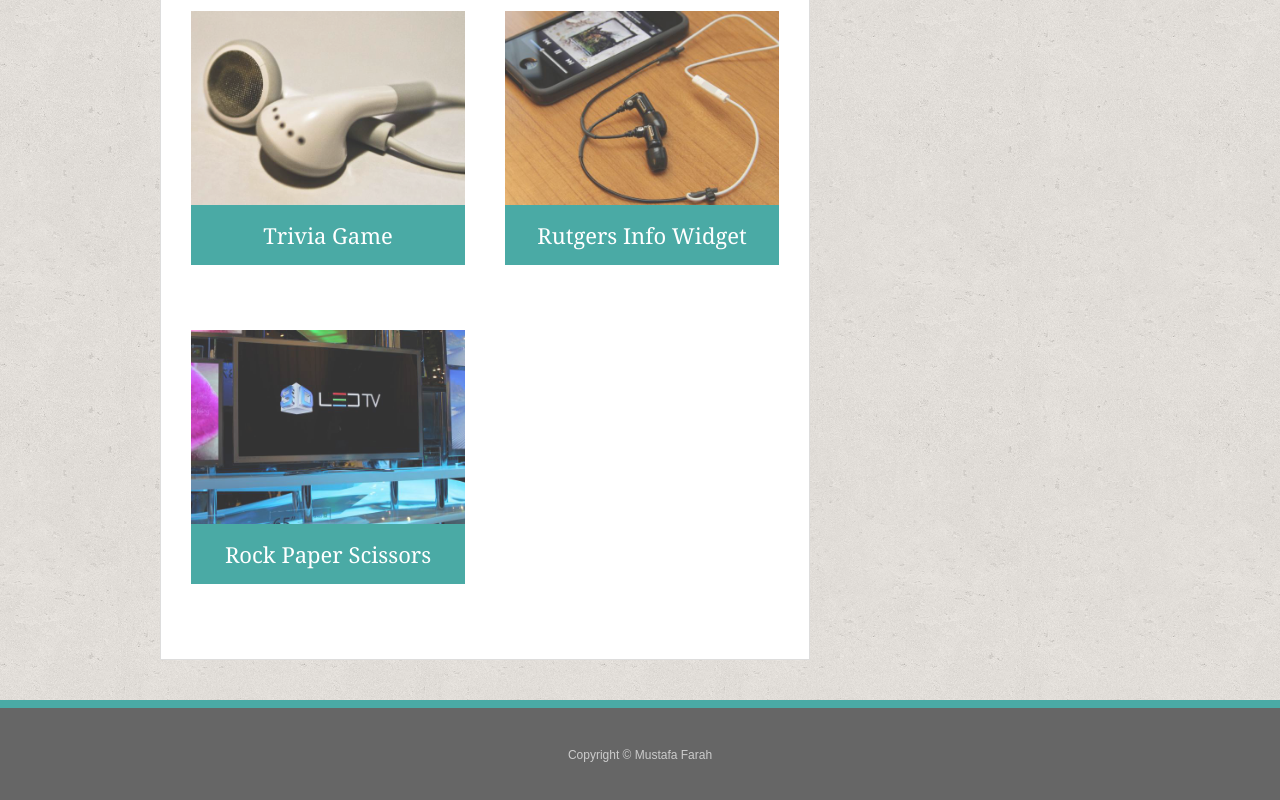
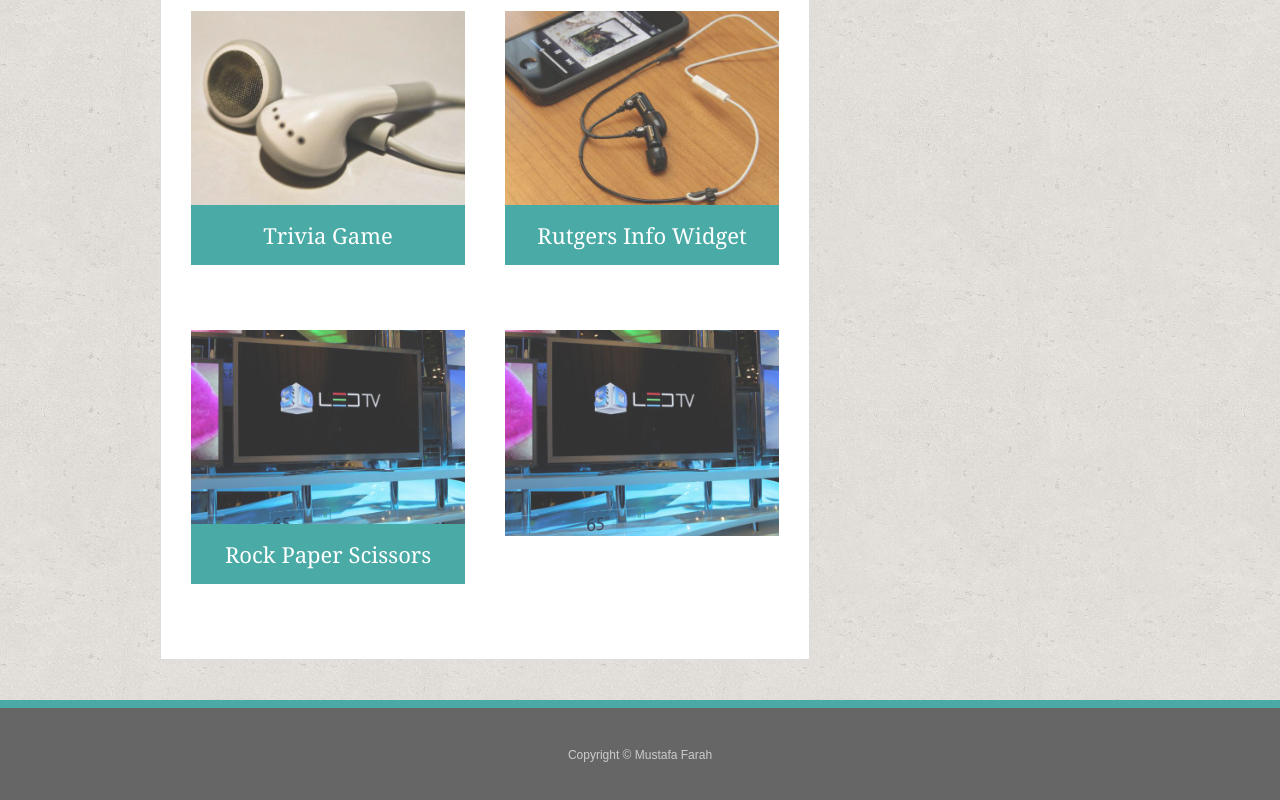
Before and after one commit to mustafa15ali/Responsive-Portfolio, a plain HTML site: page portfolio.html in a window 1280 px wide. Shown: the part 581-1381 px from the top of the page. Drawn offline with Linux system fonts and the light colour scheme; files whose address does not match are found by name.

Commit message:
changed pictures out

```diff
--- a/portfolio.html
+++ b/portfolio.html
@@ -50,6 +50,8 @@
 
         <h3>Rock Paper Scissors</h3>
       </div>
+      <div class="work">
+          <img src="Assets/images/Rock_Paper_Scissors.jpg" alt="Rock Paper Scissors">
 
     </section>
 
```
